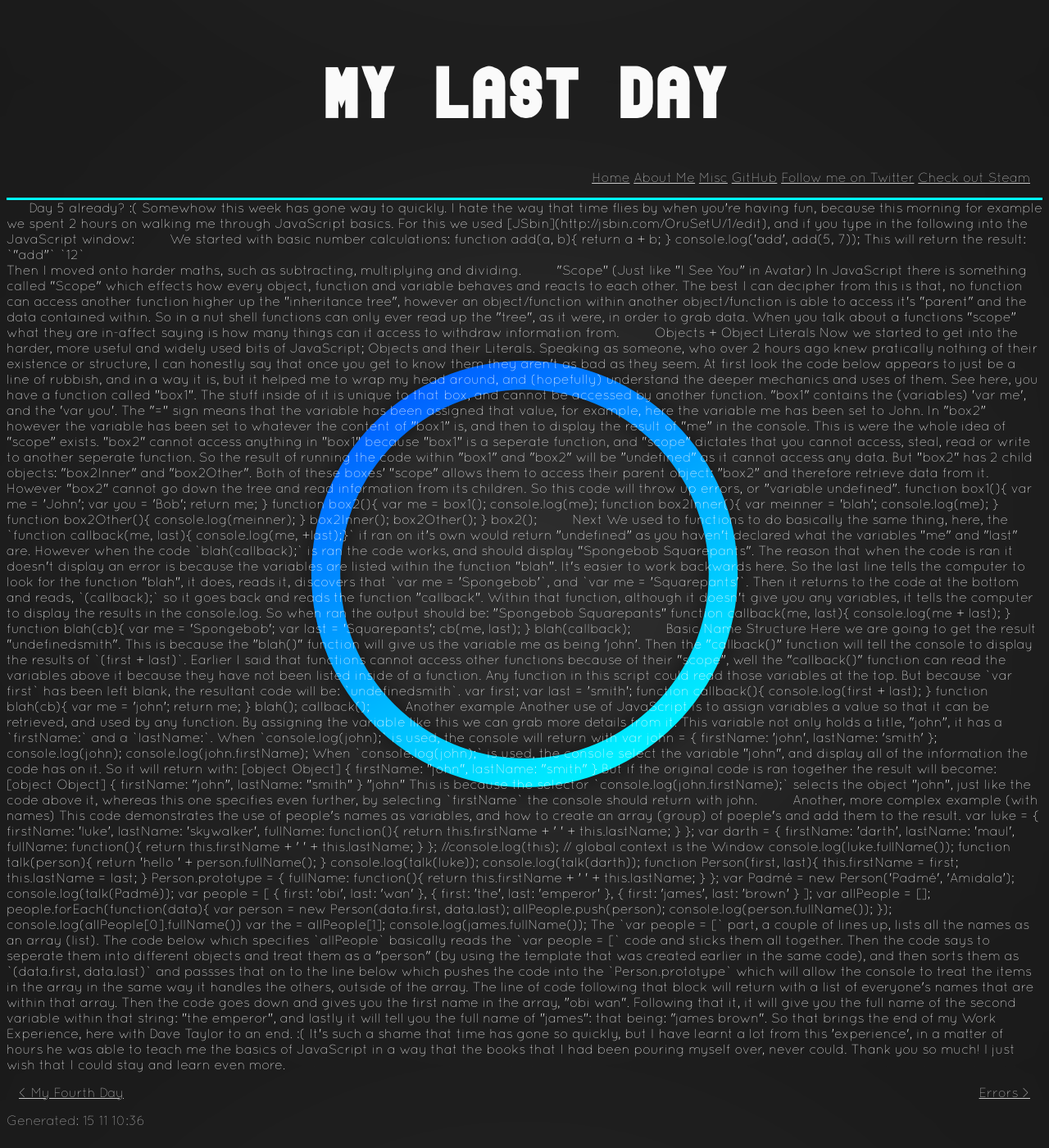
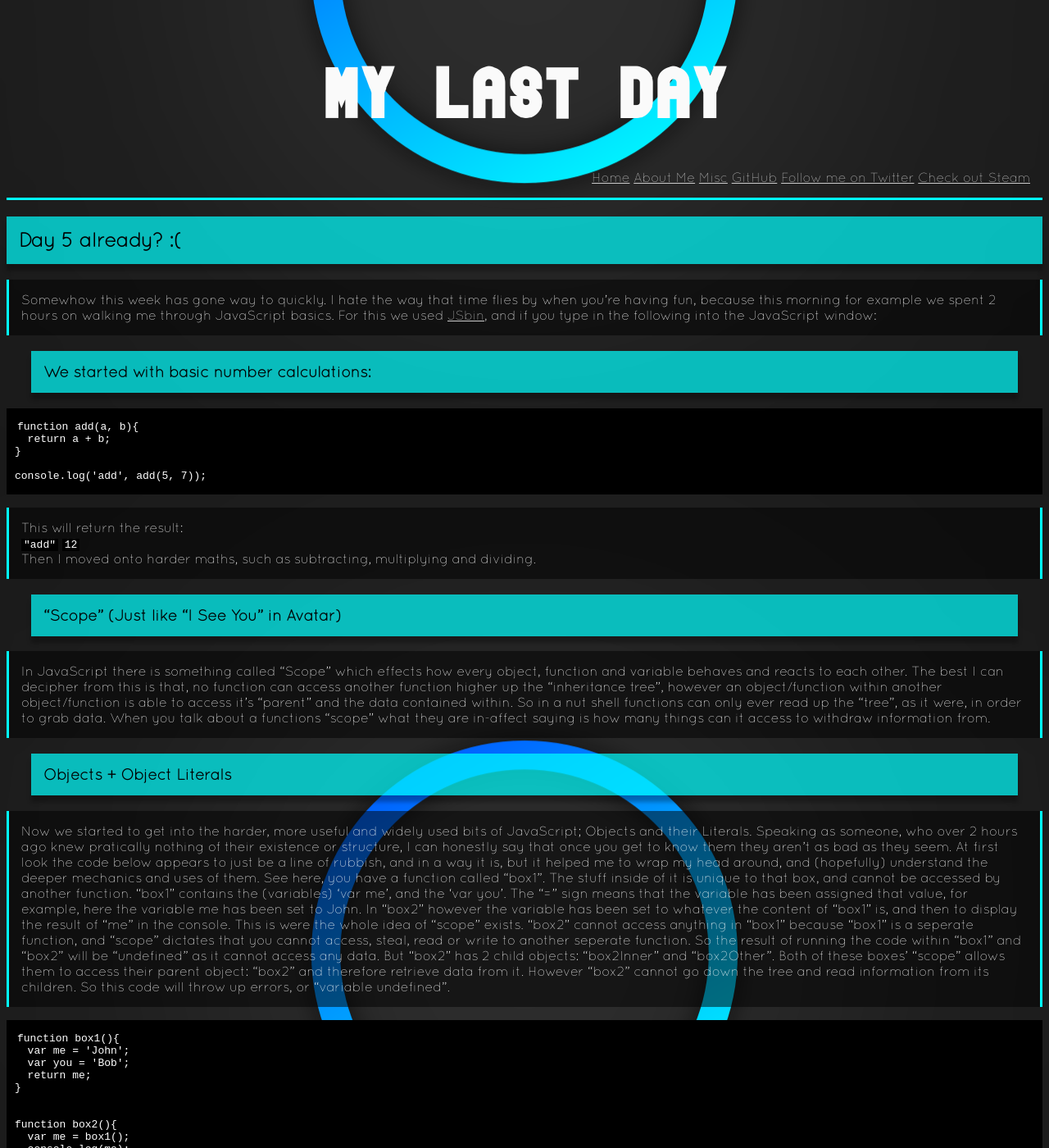
Before and after one commit to boffnoff/boffnoff.github.com, a Jekyll site: the page built from _posts/2013-10-25-last-and-final-day.md, in a window 1280 px wide and 1400 px high. Shown: the whole window at 82% size. Built offline with Jekyll 4.4.1, drawn with Linux system fonts in a browser that asks for light colours; some of the changed text lies outside the part shown.

Commit message:
removed code from Markdown page that could have stoppd pages updating!

```diff
--- a/_posts/2013-10-25-last-and-final-day.md
+++ b/_posts/2013-10-25-last-and-final-day.md
@@ -2,9 +2,7 @@
 title: My Last Day
 layout: post
 ---
-<head>
-<title>My Last Day</title>
-<head>
+
 
 ## Day 5 already? :(
 
```
Also changed, not shown: _posts/2013-10-24-fourth-day.md (+1 -3 lines).
